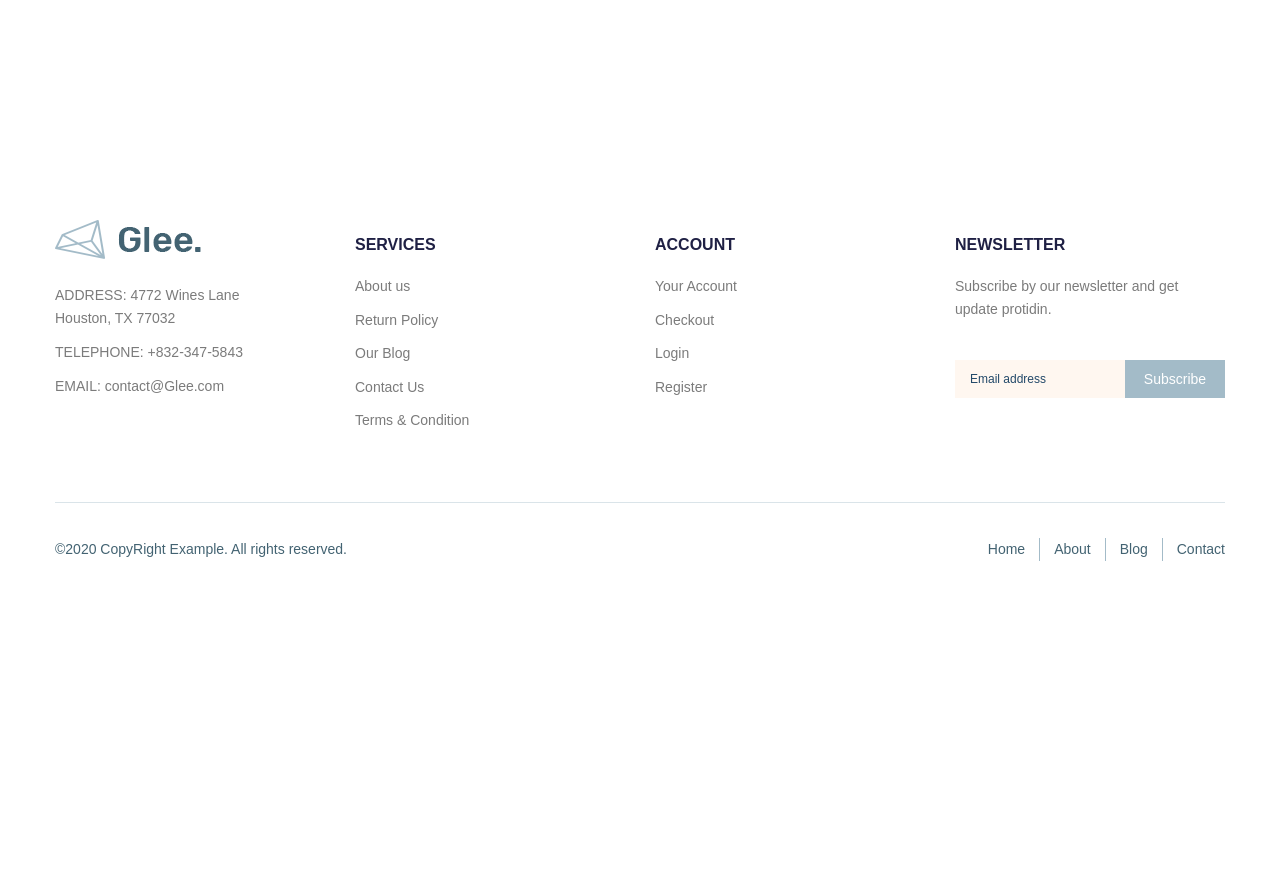
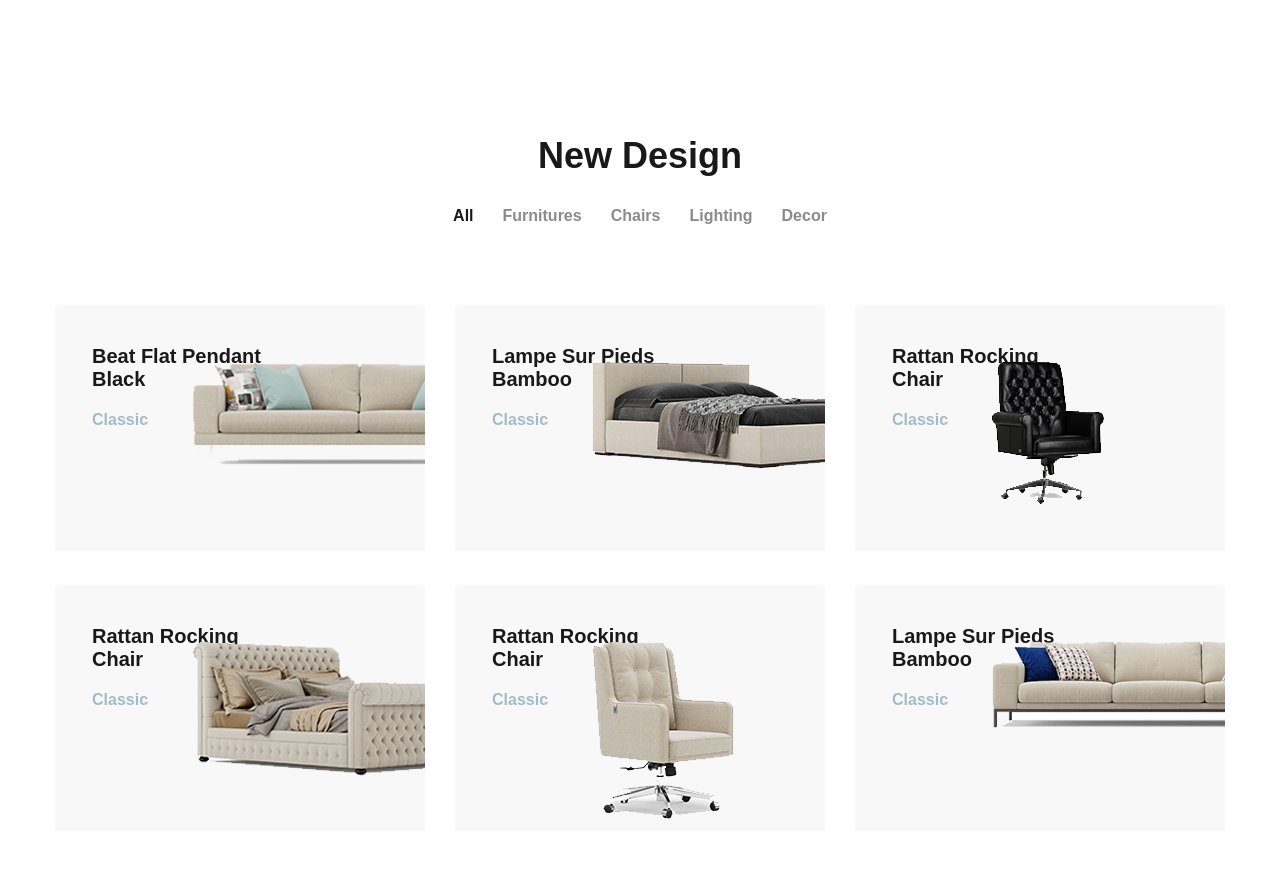
Before and after one commit to PavelMaryin/glee, a website: page app/index.html in a window 1280 px wide. Shown: the part 2800-3690 px from the top of the page. Before the commit the page ends 3396 px from the top, so only its background shows below. Drawn offline with nearby package versions, Linux system fonts and the light colour scheme; files that its build step writes are made by us from their sources; files whose address does not match are found by name.

Commit message:
added section new-products

```diff
--- a/app/index.html
+++ b/app/index.html
@@ -605,6 +605,122 @@
 
     </section>
 
+    <section class="new-design">
+      <div class="container">
+        <h2 class="new-design__title">
+          New Design
+        </h2>
+
+        <ul class="new-design__filter products-filter">
+          <li class="products-filter__item">
+            <button class="products-filter__btn" type="button" data-filter="all">
+              All
+            </button>
+          </li>
+          <li class="products-filter__item">
+            <button class="products-filter__btn" type="button" data-filter=".category-e">
+              Furnitures
+            </button>
+          </li>
+          <li class="products-filter__item">
+            <button class="products-filter__btn" type="button" data-filter=".category-f">
+              Chairs
+            </button>
+          </li>
+          <li class="products-filter__item">
+            <button class="products-filter__btn" type="button" data-filter=".category-g">
+              Lighting
+            </button>
+          </li>
+          <li class="products-filter__item">
+            <button class="products-filter__btn" type="button" data-filter=".category-h">
+              Decor
+            </button>
+          </li>
+        </ul>
+
+        <ul class="new-design__cards">
+          <li class="new-design__item mix category-e">
+            <a class="new-design__link" href="#">
+              <div class="new-design__box">
+                <span class="new-design__subtitle">
+                  Beat Flat Pendant Black
+                </span>
+                <p class="new-design__text">
+                  Classic
+                </p>
+                <img class="new-design__img" src="images/catalogue/new-design1.png" alt="Classic cofa">
+              </div>
+            </a>
+          </li>
+          <li class="new-design__item mix category-e">
+            <a class="new-design__link" href="#">
+              <div class="new-design__box">
+                <span class="new-design__subtitle">
+                  Lampe Sur Pieds Bamboo
+                </span>
+                <p class="new-design__text">
+                  Classic
+                </p>
+                <img class="new-design__img" src="images/catalogue/new-design2.png" alt="Modern style double bed">
+              </div>
+            </a>
+          </li>
+          <li class="new-design__item mix category-f">
+            <a class="new-design__link" href="#">
+              <div class="new-design__box">
+                <span class="new-design__subtitle">
+                  Rattan Rocking Chair
+                </span>
+                <p class="new-design__text">
+                  Classic
+                </p>
+                <img class="new-design__img" src="images/catalogue/new-design3.png" alt="Black office armcheir">
+              </div>
+            </a>
+          </li>
+          <li class="new-design__item mix category-f">
+            <a class="new-design__link" href="#">
+              <div class="new-design__box">
+                <span class="new-design__subtitle">
+                  Rattan Rocking Chair
+                </span>
+                <p class="new-design__text">
+                  Classic
+                </p>
+                <img class="new-design__img" src="images/catalogue/new-design4.png" alt="Classic style bouble bed">
+              </div>
+            </a>
+          </li>
+          <li class="new-design__item mix category-g">
+            <a class="new-design__link" href="#">
+              <div class="new-design__box">
+                <span class="new-design__subtitle">
+                  Rattan Rocking Chair
+                </span>
+                <p class="new-design__text">
+                  Classic
+                </p>
+                <img class="new-design__img" src="images/catalogue/new-design5.png" alt="White office armchair">
+              </div>
+            </a>
+          </li>
+          <li class="new-design__item mix category-h">
+            <a class="new-design__link" href="#">
+              <div class="new-design__box">
+                <span class="new-design__subtitle">
+                  Lampe Sur Pieds Bamboo
+                </span>
+                <p class="new-design__text">
+                  Classic
+                </p>
+                <img class="new-design__img" src="images/catalogue/new-design6.png" alt="Modern sofa for 3 person">
+              </div>
+            </a>
+          </li>
+        </ul>
+      </div>
+    </section>
 
 
   </main>
--- a/app/js/main.js
+++ b/app/js/main.js
@@ -1,4 +1,4 @@
-$(function(){
+$(function () {
 
   $('.top-slider__inner').slick({
     dots: true,
@@ -7,6 +7,16 @@ $(function(){
     // autoplay: true
   })
 
-  var mixer = mixitup('.week-products__list');
+  var container1 = document.querySelector('.week-products');
+  var container2 = document.querySelector('.new-design');
+
+  var config = {
+    controls: {
+      scope: 'local'
+    }
+  };
+
+  var mixer = mixitup(container1, config);
+  var mixer1 = mixitup(container2, config);
 
 });
--- a/app/scss/_vars.scss
+++ b/app/scss/_vars.scss
@@ -6,6 +6,8 @@ $blue4d:    #243f4d;
 $black19:   #191919;
 $gray7b:    #7b7b7b;
 $whitebluec8: #a3bbc8;
+$gray8b:    #8b8b8b;
+$grayf8:      #f8f8f8;
 
 %dmsans {
   font-family: 'DMSans', sans-serif;
--- a/app/scss/style.scss
+++ b/app/scss/style.scss
@@ -311,8 +311,6 @@
   }
   &__filter {
     margin-bottom: 80px;
-    display: flex;
-    justify-content: center;
   }
 
   &__list {
@@ -326,6 +324,10 @@
 }
 
 .products-filter {
+  display: flex;
+  justify-content: center;
+  font-weight: 700;
+
   &__item {
     margin-right: 17px;
   }
@@ -451,7 +453,7 @@
   }
 
   &__text {
-    font-family: 'Rubik', sans-serif;
+    font-family: "Rubik", sans-serif;
     font-weight: 400;
     line-height: 1.8;
     margin-bottom: 40px;
@@ -470,7 +472,7 @@
   }
 
   &__link {
-    font-family: 'Rubik', sans-serif;
+    font-family: "Rubik", sans-serif;
     font-size: 15px;
     color: $blue72;
     padding: 20px;
@@ -490,9 +492,82 @@
     margin-right: 17px;
     transform: translateY(-87px);
   }
+}
 
+.new-design {
+  margin-bottom: 120px;
 
+  &__title {
+    color: $black19;
+    font-size: 36px;
+    font-weight: 700;
+    text-align: center;
+    margin-bottom: 30px;
+  }
+
+  &__filter {
+    margin-bottom: 80px;
+  }
+
+  &__cards {
+
+  }
+
+  &__item {
+    position: relative;
+    max-width: 370px;
+    width: 100%;
+    height: 246px;
+    background-color: $grayf8;
+    overflow: hidden;
+    border-radius: 5px 5px 0 0;
+  }
+
+  &__link {
+    width: 100%;
+    height: 100%;
+  }
+
+  &__box {
+    padding-top: 40px;
+    padding-left: 37px;
+  }
+
+  &__img {
+    transform: translate(100px, -68px);
+  }
+
+  &__cards {
+    display: grid;
+    grid-template-columns: repeat(3, 1fr);
+    grid-template-rows: repeat(2, 1fr);
+    grid-row-gap: 34px;
+    grid-column-gap: 30px;
+  }
+  &__subtitle {
+    font-size: 20px;
+    font-weight: 700;
+    color: $black19;
+    width: 180px;
+    margin-bottom: 20px;
+    @include clamp(2);
+  }
+
+  &__text {
+    font-weight: 700;
+    color: $bluec8;
+  }
 }
+
+// &__list {
+//   display: grid;
+//   grid-template-rows: repeat(2, 1fr);
+//   grid-template-columns: repeat(4, 1fr);
+//   grid-column-gap: 30px;
+//   grid-row-gap: 40px;
+//   margin-bottom: 185px;
+// }
+
 
 .footer {
   padding-top: 80px;
```
Also changed, not shown: app/images/catalogue/new-design1.png (added), app/images/catalogue/new-design2.png (added), app/images/catalogue/new-design3.png (added), app/images/catalogue/new-design4.png (added), app/images/catalogue/new-design5.png (added), app/images/catalogue/new-design6.png (added), app/js/main.min.js.
